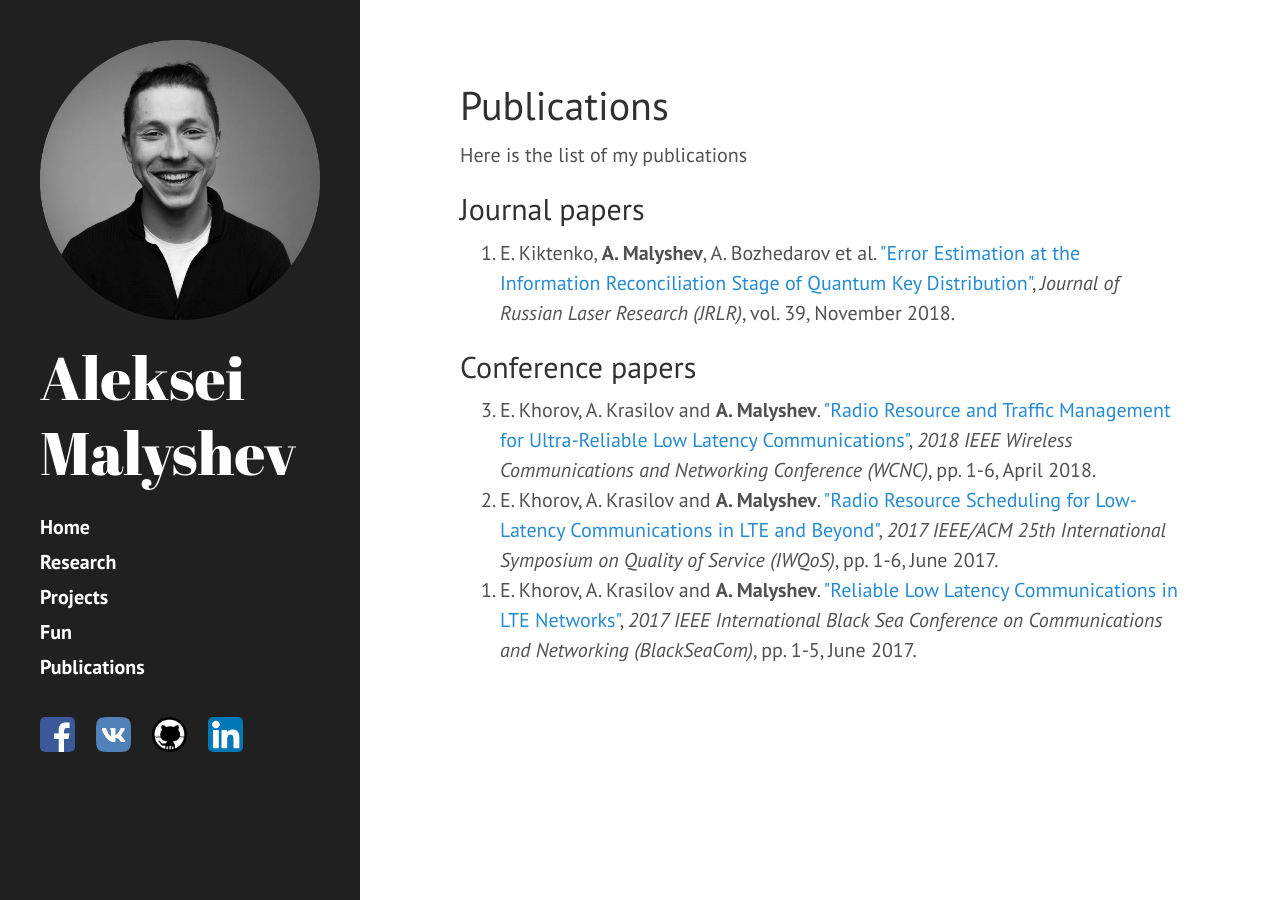
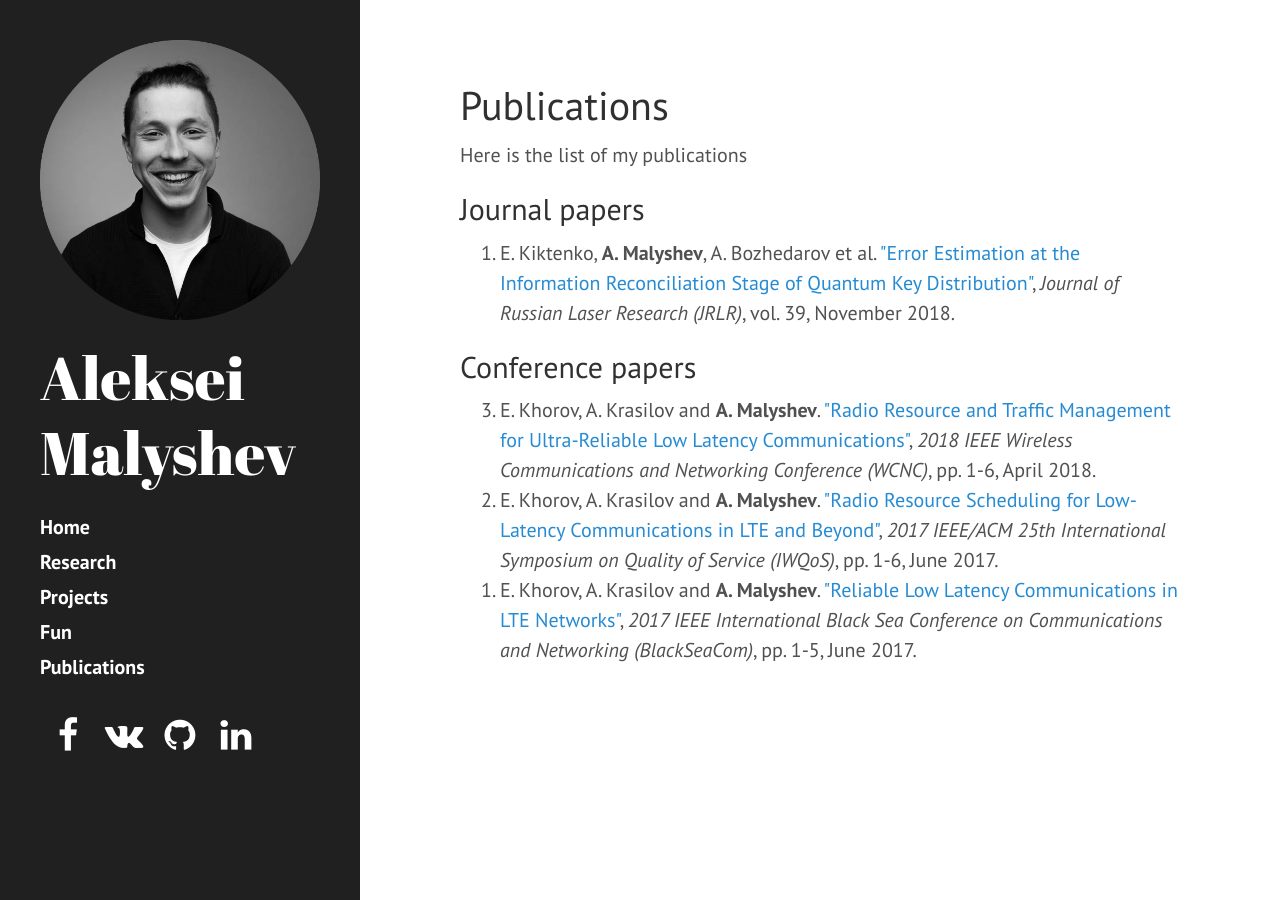
Before and after one commit to Exferro/exferro.github.io, a Jekyll site: the page built from list_of_publications.md, in a window 1280 px wide. Built offline with Jekyll 4.4.1, drawn with Linux system fonts in a browser that asks for light colours; nearby versions of some CDN libraries.

Commit message:
Change appearance of the social media panel

```diff
--- a/_config.yml
+++ b/_config.yml
@@ -22,6 +22,14 @@ facebook_username: exferro
 
 paginate:         5
 
+collections_dir: my_collections
+
+collections:
+  research:
+    output: true
+  projects:
+    output: true
+
 navigation:
   - text: Home
     url: "/"
@@ -32,20 +40,24 @@ navigation:
   - text: Fun
     url: "/fun"
   - text: Publications
-    url: "/publications"
+    url: "/list_of_publications"
 
 social_media:
   - url: "https://facebook.com/exferro"
     img: facebook.png
+    icon: facebook
     alt: Facebook
   - url: "https://vk.com/exferro"
-    img: vk.png
+    img: "vk.png"
+    icon: vk
     alt: VK
   - url: "https://github.com/exferro"
     img: github.png
+    icon: github
     alt: GitHub
   - url: "https://linkedin.com/in/exferro"
     img: linkedin.png
+    icon: linkedin
     alt: LinkedIn
 
 
--- a/_includes/head.html
+++ b/_includes/head.html
@@ -22,7 +22,8 @@
 
   <!-- Icons -->
   <link rel="apple-touch-icon-precomposed" sizes="144x144" href="{{ site.gh_baseurl }}public/img/apple-touch-icon-144-precomposed.png">
-                                 <link rel="shortcut icon" href="{{ site.gh_baseurl }}public/img/Me_funny.png">
+  <link rel="shortcut icon" href="{{ site.gh_baseurl }}public/img/Me_funny.png">
+  <link rel="stylesheet" href="https://cdnjs.cloudflare.com/ajax/libs/font-awesome/4.7.0/css/font-awesome.min.css">
 
   <!-- RSS -->
   <link rel="alternate" type="application/rss+xml" title="RSS" href="/atom.xml">
@@ -37,6 +38,4 @@
     gtag('config', 'UA-131752196-1');
   </script>
 
-  <link rel="stylesheet" href="//maxcdn.bootstrapcdn.com/font-awesome/4.3.0/css/font-awesome.min.css">
-
 </head>
--- a/_includes/sidebar.html
+++ b/_includes/sidebar.html
@@ -11,7 +11,6 @@
     </div>
 
     <nav class="sidebar-nav">
-<!--       <a class="sidebar-nav-item active" href="{{ site.gh_baseurl }}">Home</a> -->
 
       {% comment %}
         The code below dynamically generates a sidebar nav of pages with
@@ -28,25 +27,14 @@
 
     <div class="icon-bar">
       {% assign social_media_links = site.social_media %}
-      {% for node in social_media_links %}
-        {% if node.img != null %}
-          <a href="{{ node.url }}">
-            <img src="{{ site.social_media_url }}/{{ node.img }}" alt="{{ node.alt }}" width="35"  height="35"/>
-          </a>
+      {% for social_media in social_media_links %}
+        {% if social_media.img != null %}
+          <a href="{{ social_media.url }}" class="fa fa-{{ social_media.icon }}"></a>
+<!--           <a href="{{ node.url }}">
+            <img src="{{ site.social_media_url }}/gray/{{ node.img }}" alt="{{ node.alt }}" width="35"  height="35"/>
+          </a> -->
         {% endif %}
       {% endfor %}
-<!--       <a href="https://github.com/exferro">
-        <img src="{{ site.social_media_url }}/github.png" alt="GitHub" width="35"  height="35"/>
-      </a>
-      <a href="https://facebook.com/exferro">
-        <img src="{{ site.social_media_url }}/facebook.png" alt="Facebook" width="35"  height="35" />
-      </a>
-      <a href="https://linkedin.com/in/exferro">
-        <img src="{{ site.social_media_url }}/linkedin.png" alt="LinkedIn" width="35"  height="35"/>
-      </a>
-      <a href="https://vk.com/exferro">
-        <img src="{{ site.social_media_url }}/vk.png" alt="VK" width="35"  height="35"/>
-      </a> -->
     </div>
   </div>
 </div>
```
Also changed, not shown: list_of_publications.md (renamed from publications.md), public/img/icons/facebook.png (deleted), public/img/icons/github.png (deleted), public/img/icons/linkedin.png (deleted), public/img/icons/vk.png (deleted).
